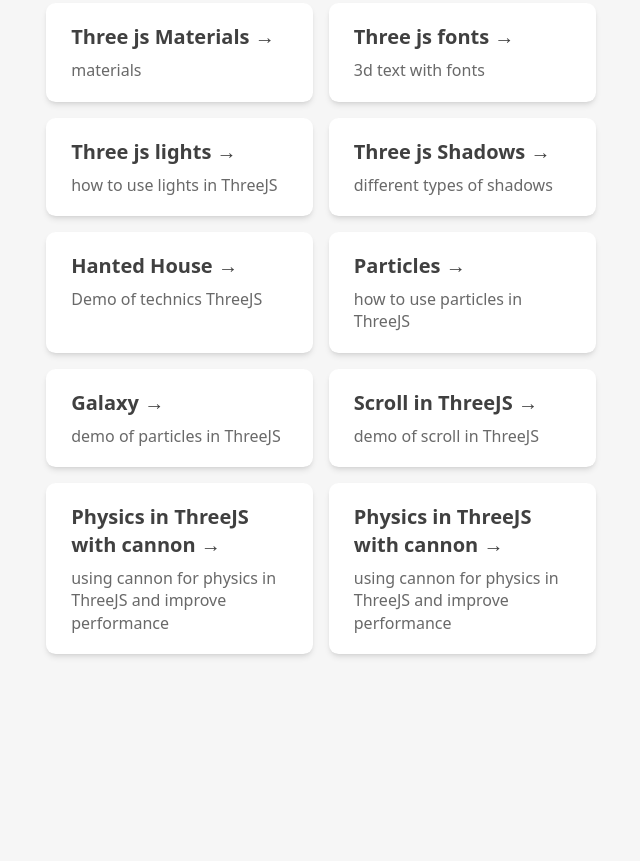
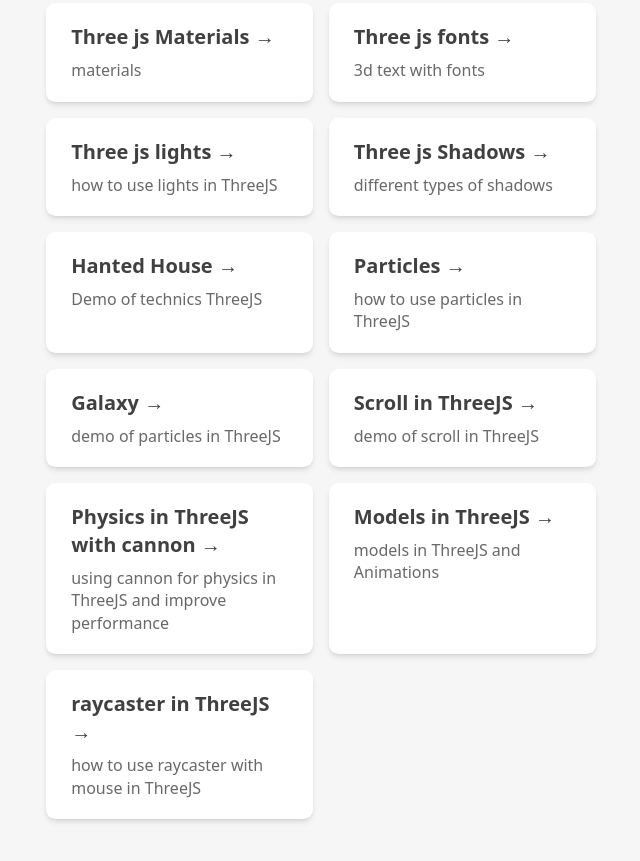
Before and after one commit to ImMara/Threejs-Astro-Exampls-Demos, an Astro site: page / in a window 1280 px wide. Shown: the part 813-1674 px from the top of the page, without its empty margins (319-959 px from the left). Before the commit the page ends 1515 px from the top, so only its background shows below. Built offline with nearby package versions, Linux system fonts and the light colour scheme; Astro itself is replaced by a stand-in of ours.

Commit message:
add cards

```diff
--- a/src/pages/index.astro
+++ b/src/pages/index.astro
@@ -88,8 +88,13 @@
 			/>
 			<Card
 				href="/models"
-				title="Physics in ThreeJS with cannon"
-				body="using cannon for physics in ThreeJS and improve performance"
+				title="Models in ThreeJS"
+				body="models in ThreeJS and Animations"
+			/>
+			<Card
+				href="/raycaster"
+				title="raycaster in ThreeJS"
+				body="how to use raycaster with mouse in ThreeJS"
 			/>
 		</ul>
 	</main>
```
